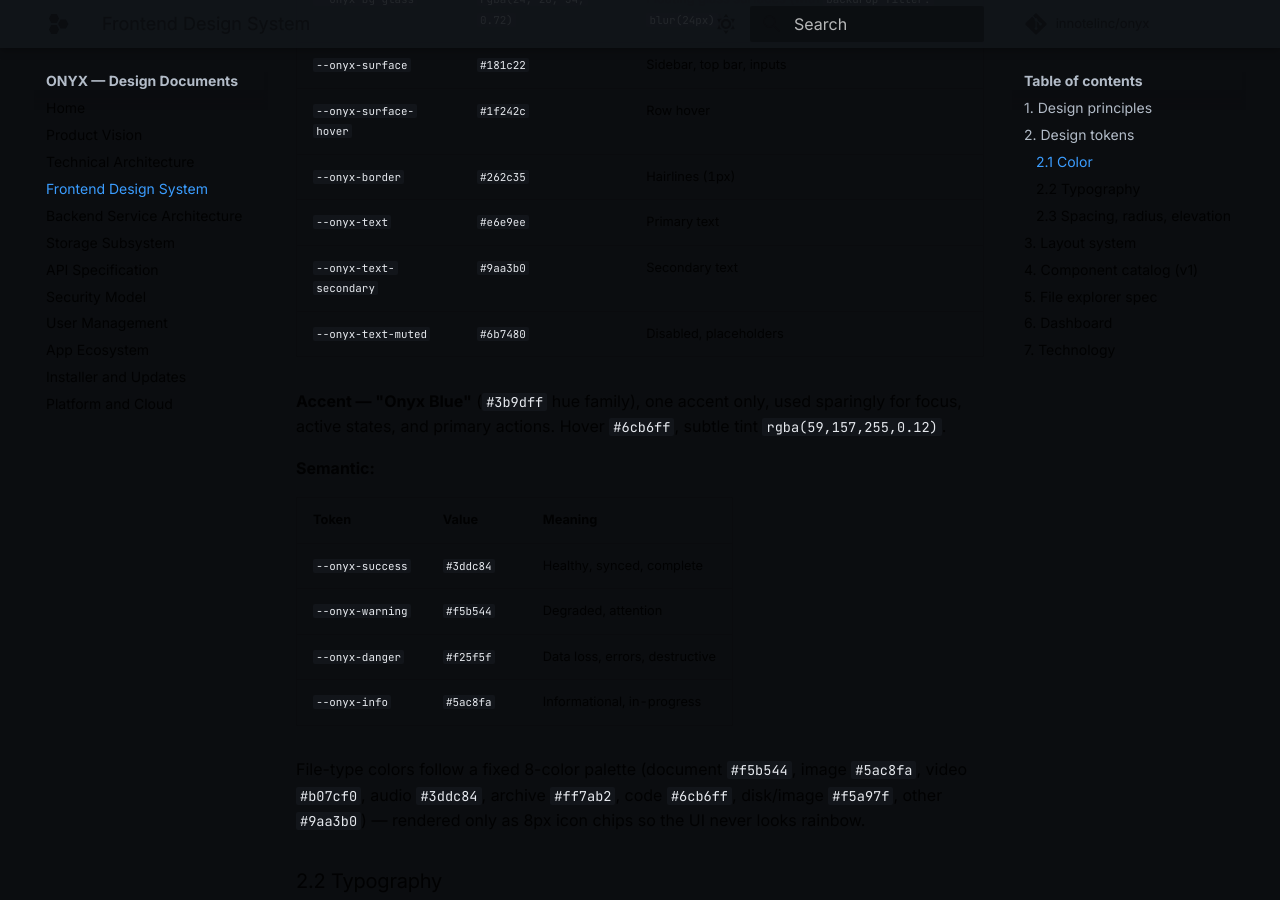
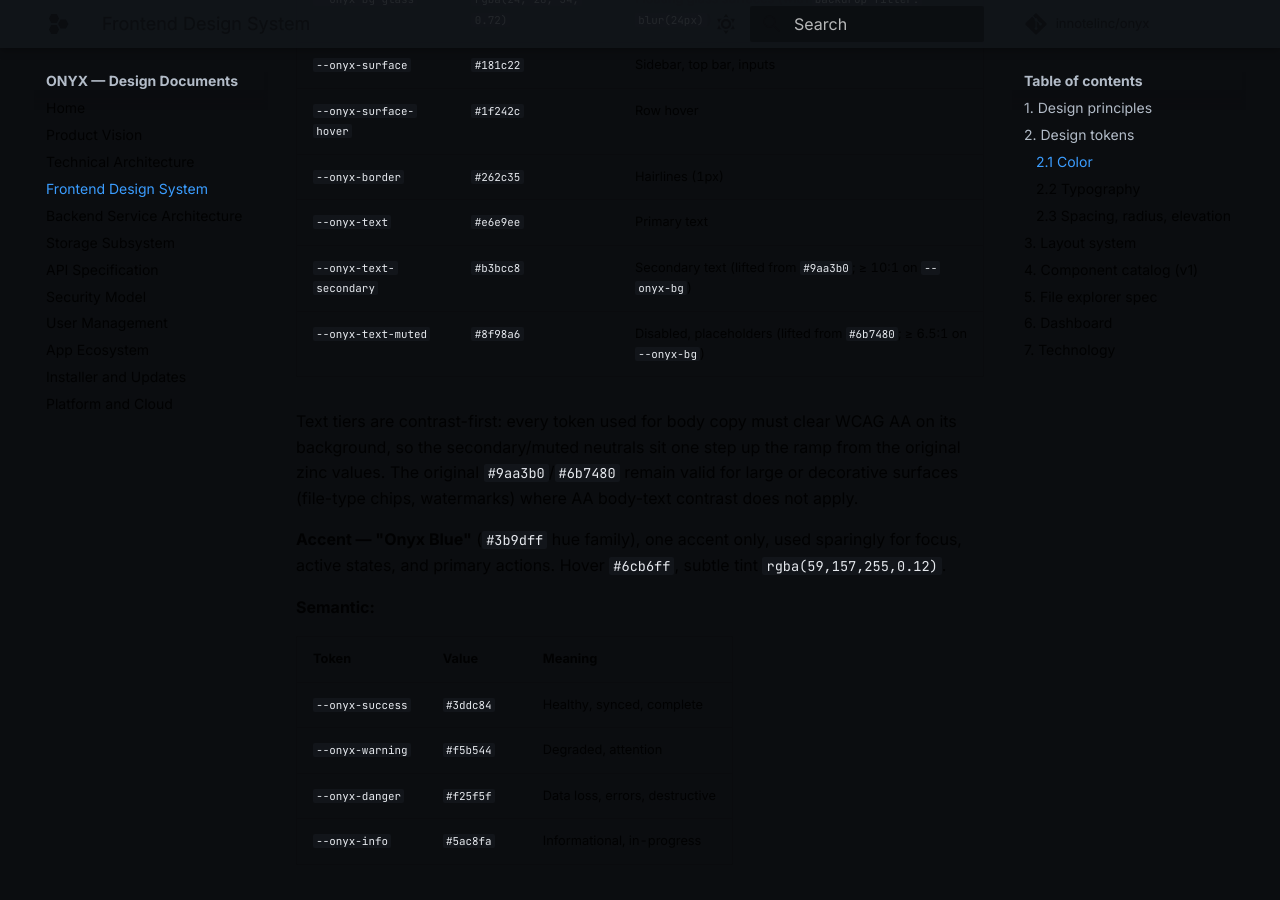
Before and after one commit to innotelinc/onyx, an MkDocs documentation site: the page built from docs/design/03-frontend-design-system.md, in a window 1280 px wide and 900 px high, scrolled down 1174 px. Built offline with MkDocs 1.6.1 and Material for MkDocs 9.7.7, drawn with Linux system fonts in a browser that asks for light colours; comment, search, counter and statistics services are not loaded.

Commit message:
Document the lifted Prism text tokens in the design system spec
Record the new secondary/muted values (#b3bcc8, #8f98a6) shipped with the
docs/landing readability fix, with contrast rationale and a note that the
original zinc values remain valid for decorative surfaces.

```diff
--- a/docs/design/03-frontend-design-system.md
+++ b/docs/design/03-frontend-design-system.md
@@ -39,8 +39,13 @@ components — no raw values in component code.
 | `--onyx-surface-hover` | `#1f242c` | Row hover |
 | `--onyx-border` | `#262c35` | Hairlines (1px) |
 | `--onyx-text` | `#e6e9ee` | Primary text |
-| `--onyx-text-secondary` | `#9aa3b0` | Secondary text |
-| `--onyx-text-muted` | `#6b7480` | Disabled, placeholders |
+| `--onyx-text-secondary` | `#b3bcc8` | Secondary text (lifted from `#9aa3b0`; ≥ 10:1 on `--onyx-bg`) |
+| `--onyx-text-muted` | `#8f98a6` | Disabled, placeholders (lifted from `#6b7480`; ≥ 6.5:1 on `--onyx-bg`) |
+
+Text tiers are contrast-first: every token used for body copy must clear WCAG AA on its
+background, so the secondary/muted neutrals sit one step up the ramp from the original
+zinc values. The original `#9aa3b0`/`#6b7480` remain valid for large or decorative
+surfaces (file-type chips, watermarks) where AA body-text contrast does not apply.
 
 **Accent — "Onyx Blue"** (`#3b9dff` hue family), one accent only, used sparingly for focus,
 active states, and primary actions. Hover `#6cb6ff`, subtle tint `rgba(59,157,255,0.12)`.
```
